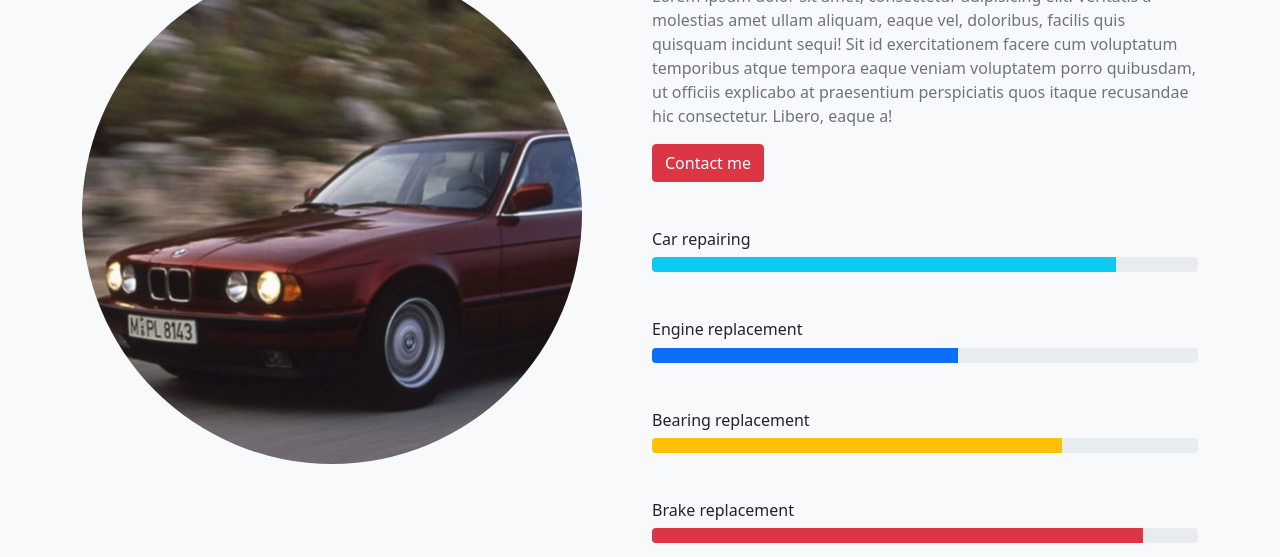
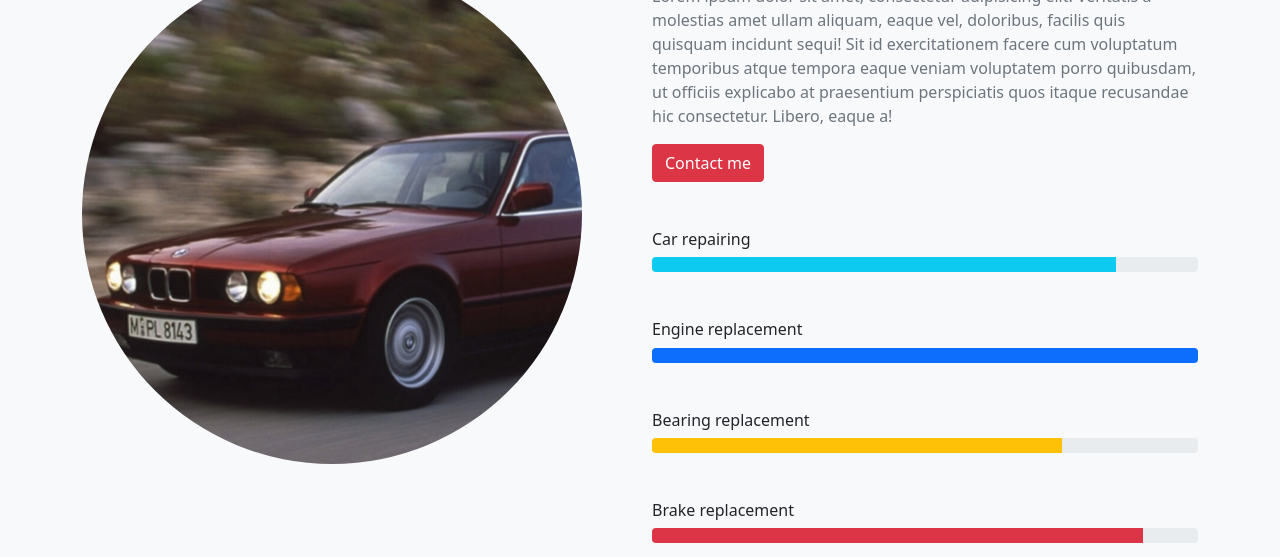
Before and after one commit to kirilltsutsman/Week-10-Bootstrap-MyPortfoliorequire-task, a plain HTML site: page index.html in a window 1280 px wide. Shown: the part 243-800 px from the top of the page. Drawn offline with nearby package versions, Linux system fonts and the light colour scheme.

Commit message:
myportfolio

```diff
--- a/index.html
+++ b/index.html
@@ -57,7 +57,7 @@
                              <div class="skill mt-5 mb-4">
                                 <h3 class="fs-6">Engine replacement</h3>
                                 <div class="progress" style="height: 15px;">
-                                    <div class="progress-bar bg-primary" role="progressbar" style="width: 56%;" aria-valuenow="56" aria-valuemin="0" aria-valuemax="100"></div>
+                                    <div class="progress-bar bg-primary" role="progressbar" style="width: 100%;" aria-valuenow="100" aria-valuemin="0" aria-valuemax="100"></div>
                                 </div>
                              </div>
 
```
